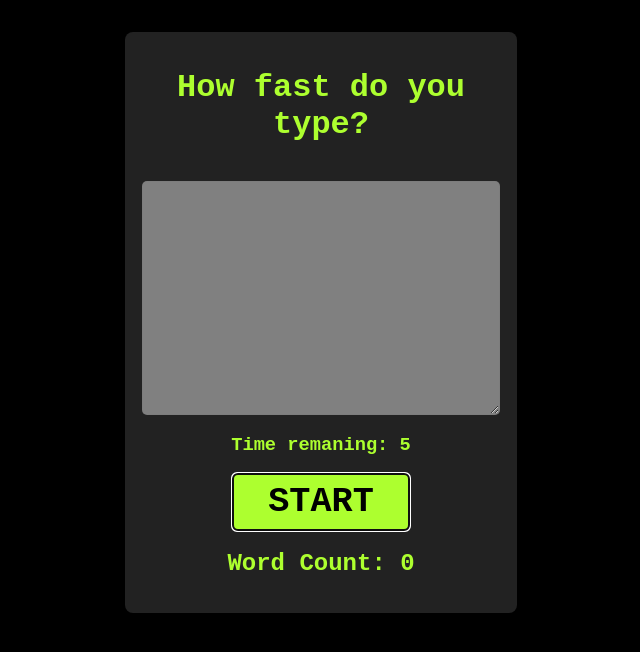
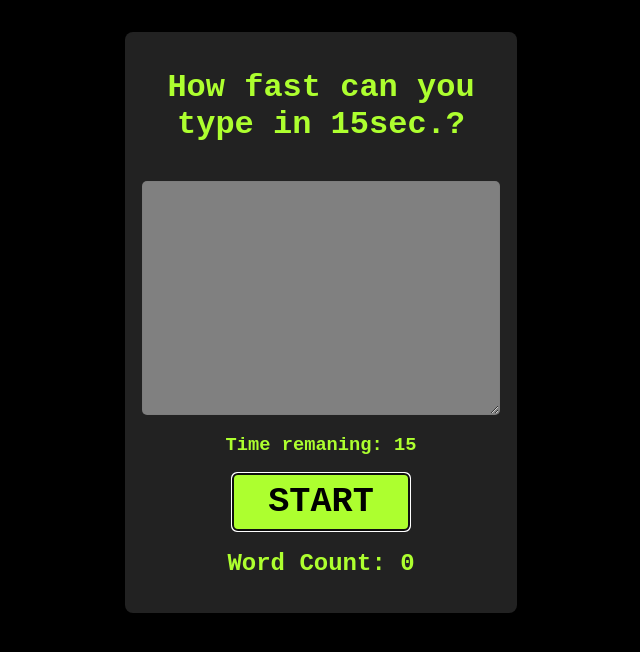
Before and after one commit to drkedrkedjon/speed-typing-in-react, a React (Vite) app: page / in a window 1280 px wide. Shown: the top 652 px of the page, without its empty margins (319-959 px from the left). Built offline with nearby package versions, Linux system fonts and the light colour scheme.

Commit message:
Detalles...

```diff
--- a/src/App.jsx
+++ b/src/App.jsx
@@ -3,7 +3,7 @@ import React from "react";
 function App() {
   const [form, setForm] = React.useState("");
   const [wordCount, setWordCount] = React.useState(0);
-  const [time, setTime] = React.useState(5);
+  const [time, setTime] = React.useState(15);
   const [isTimeRunning, setIsTimeRunning] = React.useState(false);
   const [isFormDisabled, setIsFormDisabled] = React.useState(true);
   const [isButtonDisabled, setIsButtonDisabled] = React.useState(false);
@@ -54,7 +54,7 @@ function App() {
 
   return (
     <div className="container">
-      <h1>How fast do you type?</h1>
+      <h1>How fast can you type in {time}sec.?</h1>
       <textarea
         ref={formRef}
         disabled={isFormDisabled}
```
